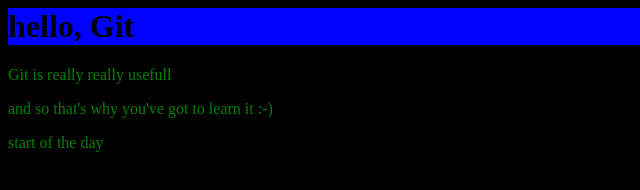
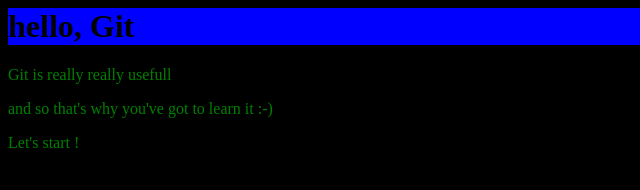
Before and after one commit to dapdel/web09-first-repo, a plain HTML site: page index.html in a window 1280 px wide. Shown: the full height of the page, 0-640 px from the left. Drawn offline with Linux system fonts and the light colour scheme.

Commit message:
change last phrase

```diff
--- a/index.html
+++ b/index.html
@@ -7,6 +7,6 @@
     <h1 class="main design">hello, Git</h1>
     <p>Git is really really usefull</p>
     <p>and so that's why you've got to learn it :-)<br /></p>
-    <p>start of the day</p>
+    <p>Let's start !</p>
   </body>
 </html>
```
